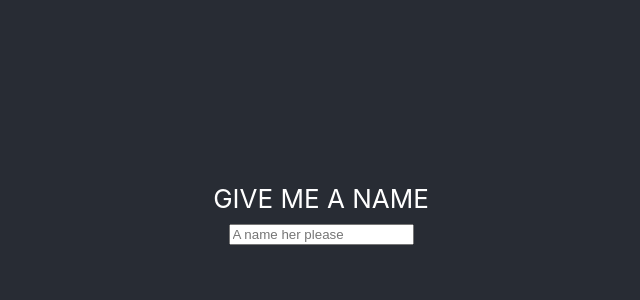
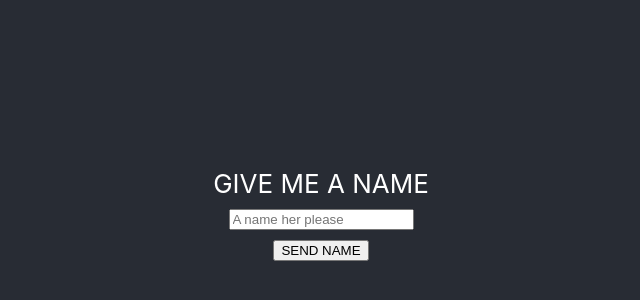
Before and after one commit to Reinoptland/react-form-example, a React (Create React App) app: page / in a window 1280 px wide. Shown: the part 186-486 px from the top of the page, without its empty margins (319-959 px from the left). Built offline with nearby package versions, Linux system fonts and the light colour scheme.

Commit message:
Add submit button, onSubmit listener and handler

```diff
--- a/src/App.js
+++ b/src/App.js
@@ -4,7 +4,8 @@ import './App.css';
 
 class App extends React.Component {
   state = {
-    name: ''
+    name: '',
+    names: []
   }
 
   handleChange = (event) => {
@@ -12,11 +13,16 @@ class App extends React.Component {
     this.setState({ name: event.target.value })
   }
 
+  handleSubmit = (event) => {
+    event.preventDefault()
+    console.log('')
+  }
+
   render(){
     return (
       <div className="App">
         <header className="App-header">
-          <form>
+          <form onSubmit={this.handleSubmit}>
             <label>GIVE ME A NAME</label>
             <br/>
             <input
@@ -24,6 +30,8 @@ class App extends React.Component {
               placeholder={'A name her please'}
               value={this.state.name}
             />
+            <br/>
+            <button type="submit">SEND NAME</button>
           </form>
         </header>
       </div>
```
